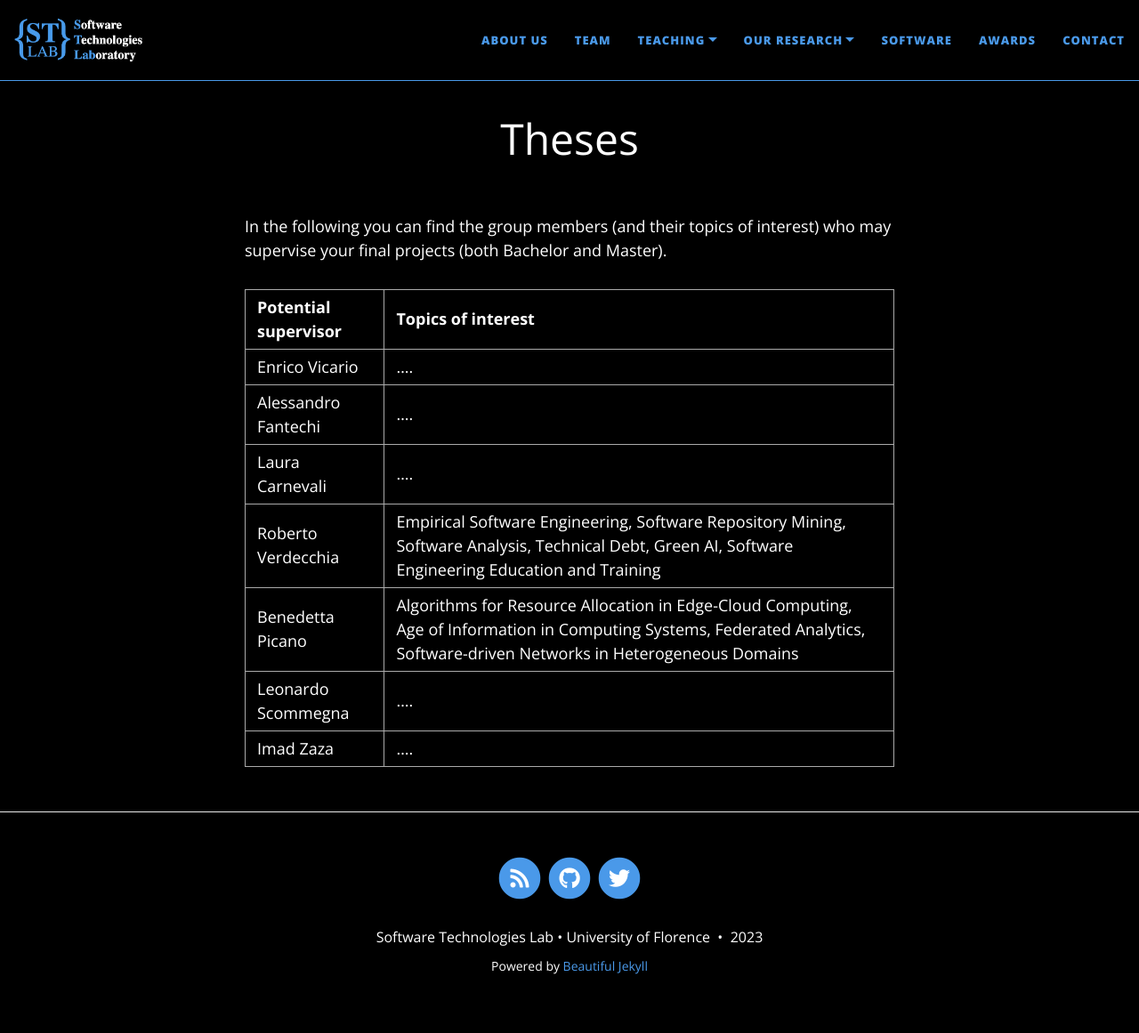
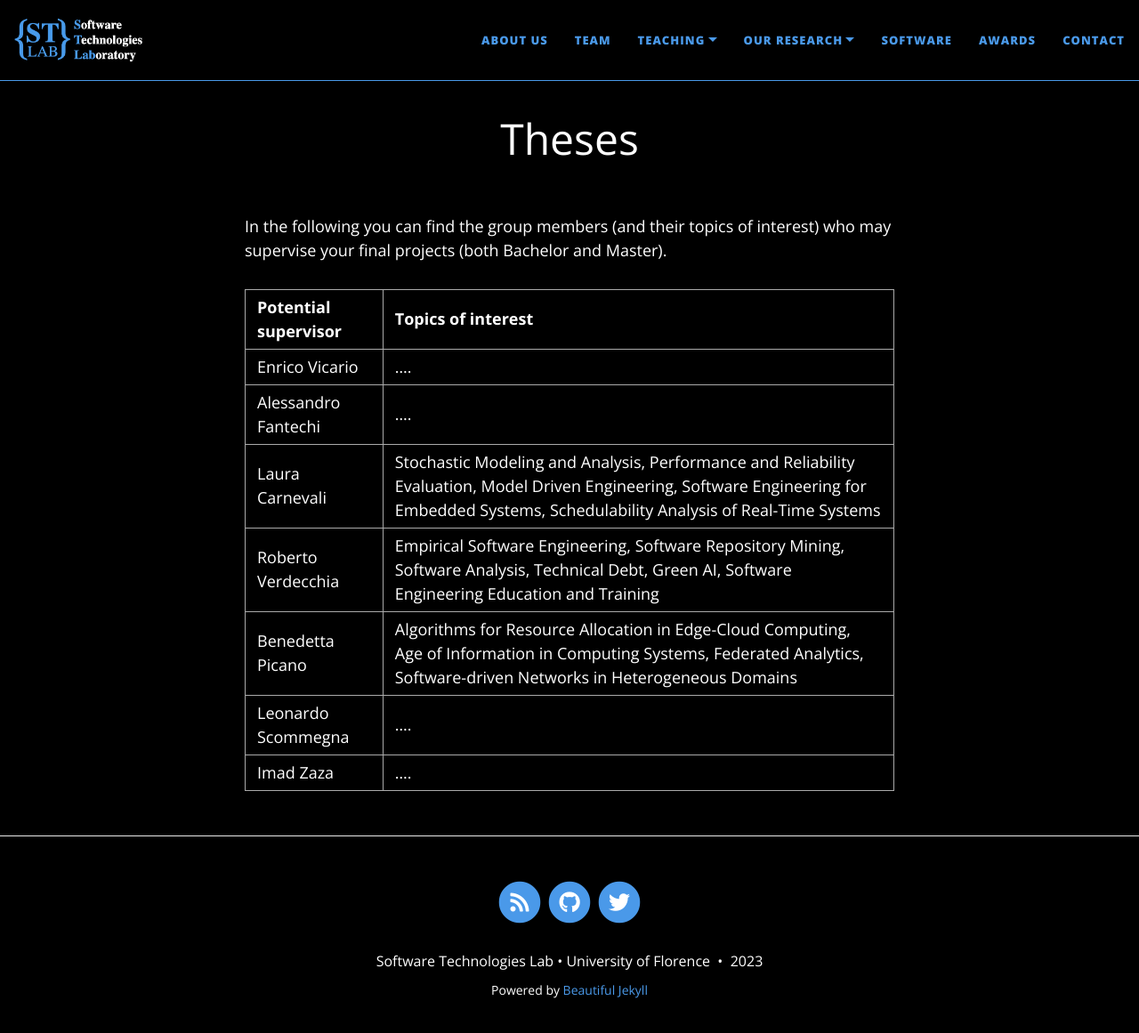
Before and after one commit to STLab-UniFI/STLab-UniFI.github.io, a Jekyll site: the page built from pages/theses.md, in a window 1280 px wide and 1173 px high. Shown: the top 1161 px of the window at 89% size. Built offline with Jekyll 4.4.1, drawn with Linux system fonts in a browser that asks for light colours; nearby versions of some CDN libraries.

Commit message:
Add topics Laura to theses

```diff
--- a/pages/theses.md
+++ b/pages/theses.md
@@ -10,7 +10,7 @@ In the following you can find the group members (and their topics of interest) w
 | --- | --- |
 | Enrico Vicario | .... |
 | Alessandro Fantechi | .... |
-| Laura Carnevali | .... |
+| Laura Carnevali | Stochastic Modeling and Analysis, Performance and Reliability Evaluation, Model Driven Engineering, Software Engineering for Embedded Systems, Schedulability Analysis of Real-Time Systems |
 | Roberto Verdecchia | Empirical Software Engineering, Software Repository Mining, Software Analysis, Technical Debt, Green AI, Software Engineering Education and Training |
 | Benedetta Picano | Algorithms for Resource Allocation in Edge-Cloud Computing, Age of Information in Computing Systems, Federated Analytics, Software-driven Networks in Heterogeneous Domains |
 | Leonardo Scommegna | .... |
```
